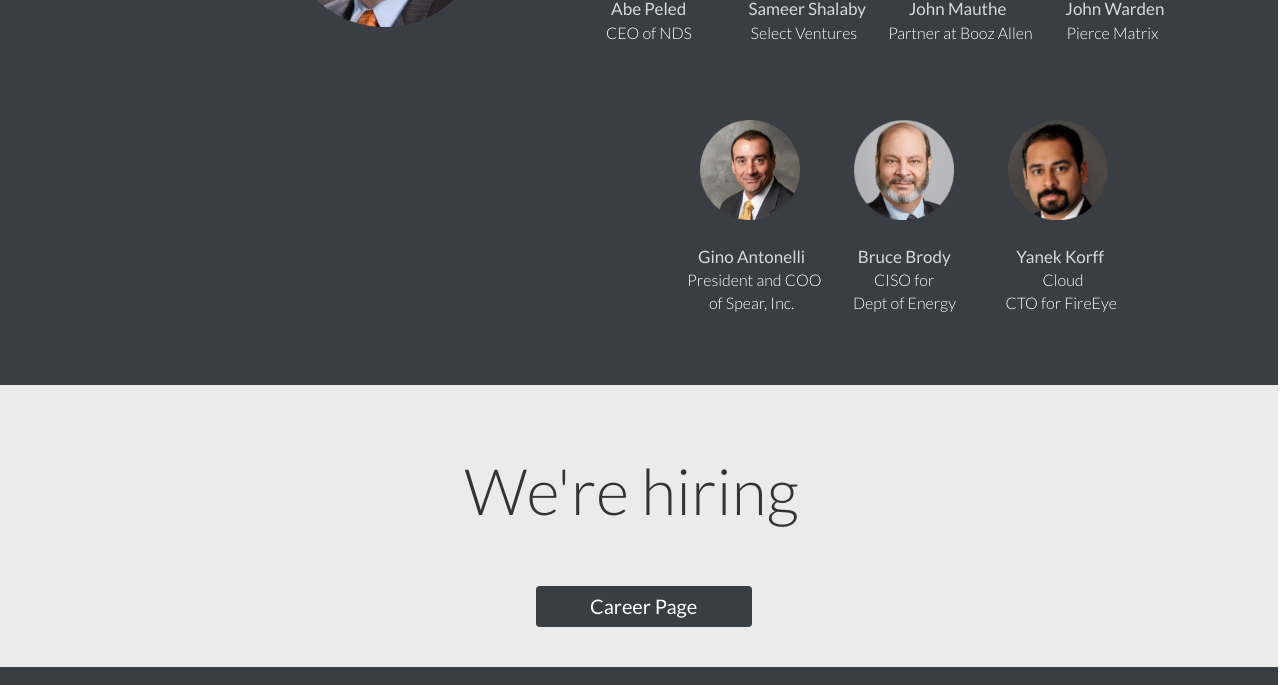
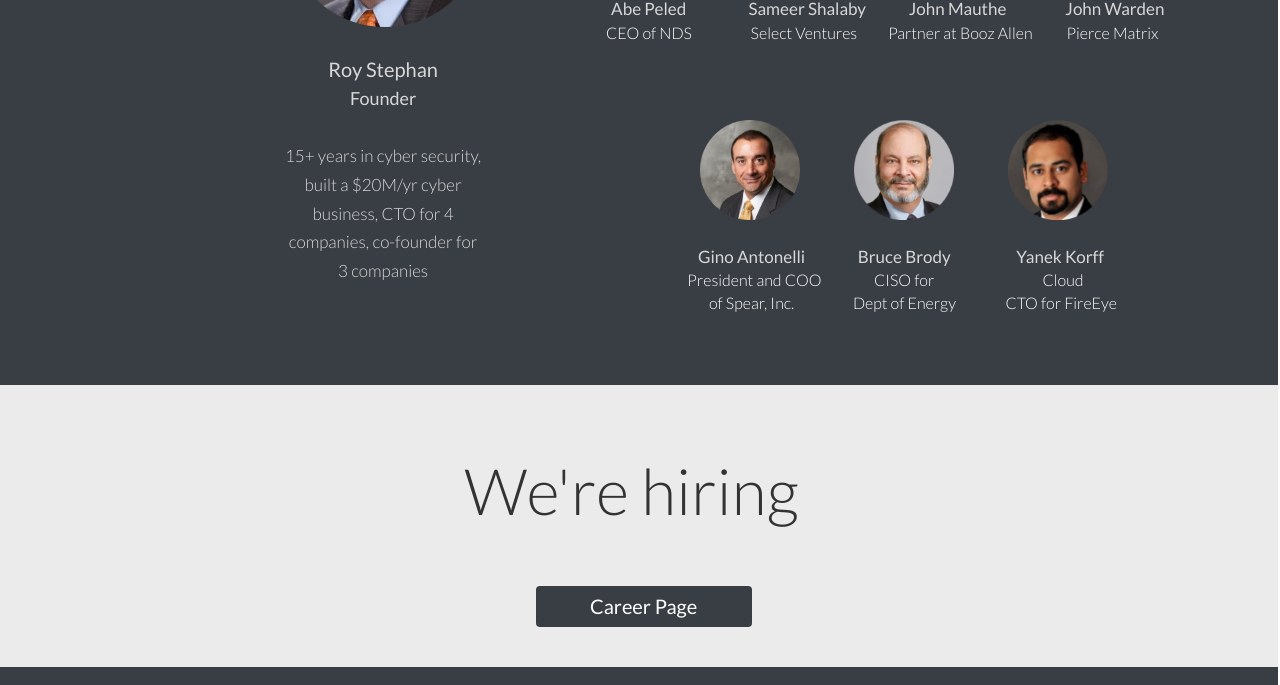
Before and after one commit to lindseyma/pierceMatrixSite, a plain HTML site: page index.html in a window 1280 px wide. Shown: the part 4437-5122 px from the top of the page. Drawn offline with nearby package versions, Linux system fonts and the light colour scheme.

Commit message:
finished desktop version

```diff
--- a/index.html
+++ b/index.html
@@ -222,9 +222,11 @@
                     <img class="tea" src = "web%20assets/4-Team/Sameer-Shalaby.png">
                     <img class="tea" src = "web%20assets/4-Team/John-Mauthe.png">
                     <img class="tea" src = "web%20assets/4-Team/John-Warden.png">
+
                     <p class = "teampara1"> &nbsp&nbsp&nbsp&nbsp&nbsp&nbsp&nbsp&nbsp&nbsp&nbsp&nbspAbe Peled &nbsp&nbsp&nbsp&nbsp&nbsp&nbsp&nbsp&nbsp&nbsp&nbsp&nbsp&nbsp&nbsp&nbsp&nbsp&nbsp&nbsp&nbspSameer Shalaby &nbsp&nbsp&nbsp&nbsp&nbsp&nbsp&nbsp&nbsp&nbsp&nbsp&nbsp&nbspJohn Mauthe&nbsp&nbsp&nbsp&nbsp&nbsp&nbsp&nbsp&nbsp&nbsp&nbsp&nbsp&nbsp&nbsp&nbsp&nbsp&nbsp&nbsp John Warden</p>
                     <p class = "teampara2"> &nbsp&nbsp&nbsp&nbsp&nbsp&nbsp&nbsp&nbsp&nbsp CEO of NDS &nbsp&nbsp&nbsp&nbsp&nbsp&nbsp&nbsp&nbsp&nbsp&nbsp&nbsp&nbsp&nbsp&nbsp&nbsp&nbsp&nbsp&nbspSelect Ventures &nbsp&nbsp&nbsp&nbsp&nbsp&nbsp&nbsp&nbsp&nbspPartner at Booz Allen&nbsp&nbsp&nbsp&nbsp&nbsp&nbsp&nbsp&nbsp&nbsp&nbsp Pierce Matrix</p>
                 </div>
+                    <p class = "founderpara"> Roy Stephan <br> <span style = "font-size:18px;">Founder</span> <br><br> <span style = "font-size: 17px; font-weight:100;">15+ years in cyber security, <br> built a $20M/yr cyber <br> business, CTO for 4 <br> companies, co-founder for <br> 3 companies</span></p>
                 <br><br>
                 <div id="team2">
                     <img class="tea" src = "web%20assets/4-Team/Gino-Antonelli.png">
--- a/style.css
+++ b/style.css
@@ -488,3 +488,13 @@ h3{
 #social img {
 	width: 30px;
 }
+
+.founderpara {
+	float: left;
+	color: #d8d8d8;
+	font-family: 'Lato', sans-serif;
+	font-size: 20px;
+	text-align: center;
+	margin-left: 210px;
+	font-weight: 500;
+}
```
Also changed, not shown: web assets/GartnerCoolVendor-2016.png (added).
